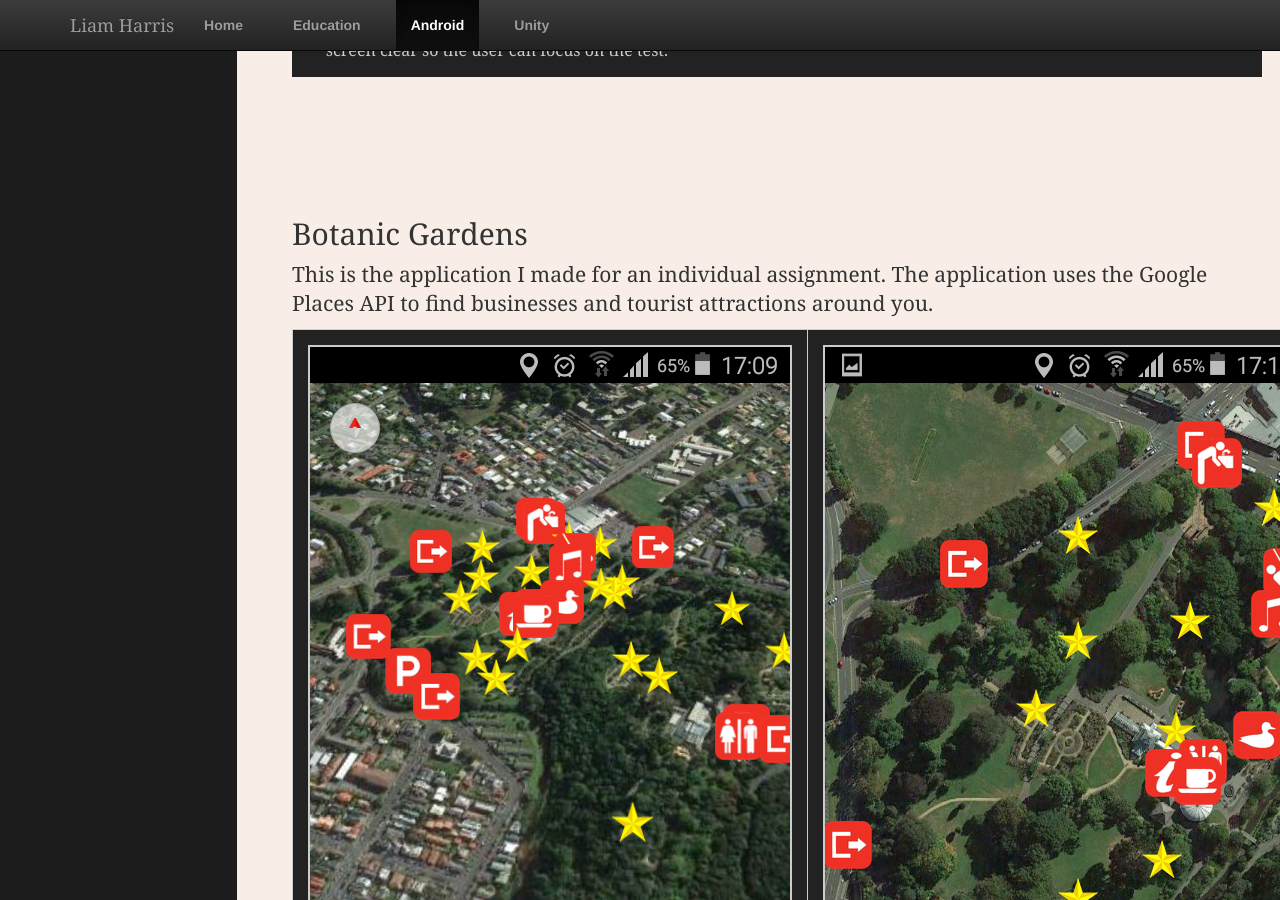
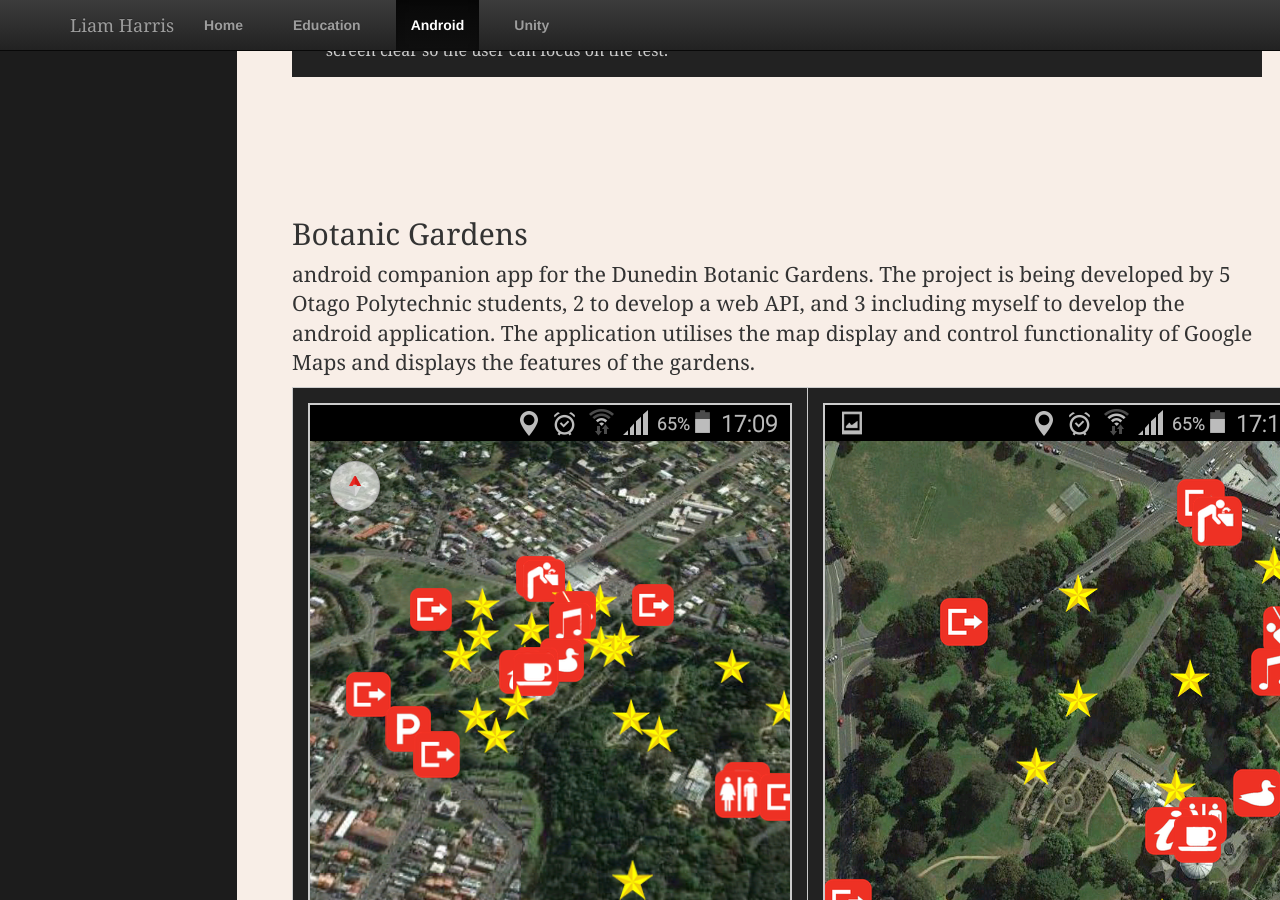
Before and after one commit to harrl7/harrl7.github.io, a Jekyll site: the page built from android/index.html, in a window 1280 px wide and 900 px high, scrolled down 4046 px. Built offline with Jekyll 4.4.1, drawn with Linux system fonts in a browser that asks for light colours.

Commit message:
Update index.html

```diff
--- a/android/index.html
+++ b/android/index.html
@@ -83,7 +83,10 @@ title: Android
 	<article id="Botanic_Gardens">
 
 		<h2>Botanic Gardens</h2>
-		<p>This is the application I made for an individual assignment. The application uses the Google Places API to find businesses and tourist attractions around you.</p>
+		<p>
+			android companion app for the Dunedin Botanic Gardens. The project is being developed by 5 Otago Polytechnic students, 2 to develop a web API, and 3 including myself to develop the android application.
+			The application utilises the map display and control functionality of Google Maps and displays the features of the gardens.
+		</p>
 
 		<table class="Fig_Table">
 			<tr>
```
